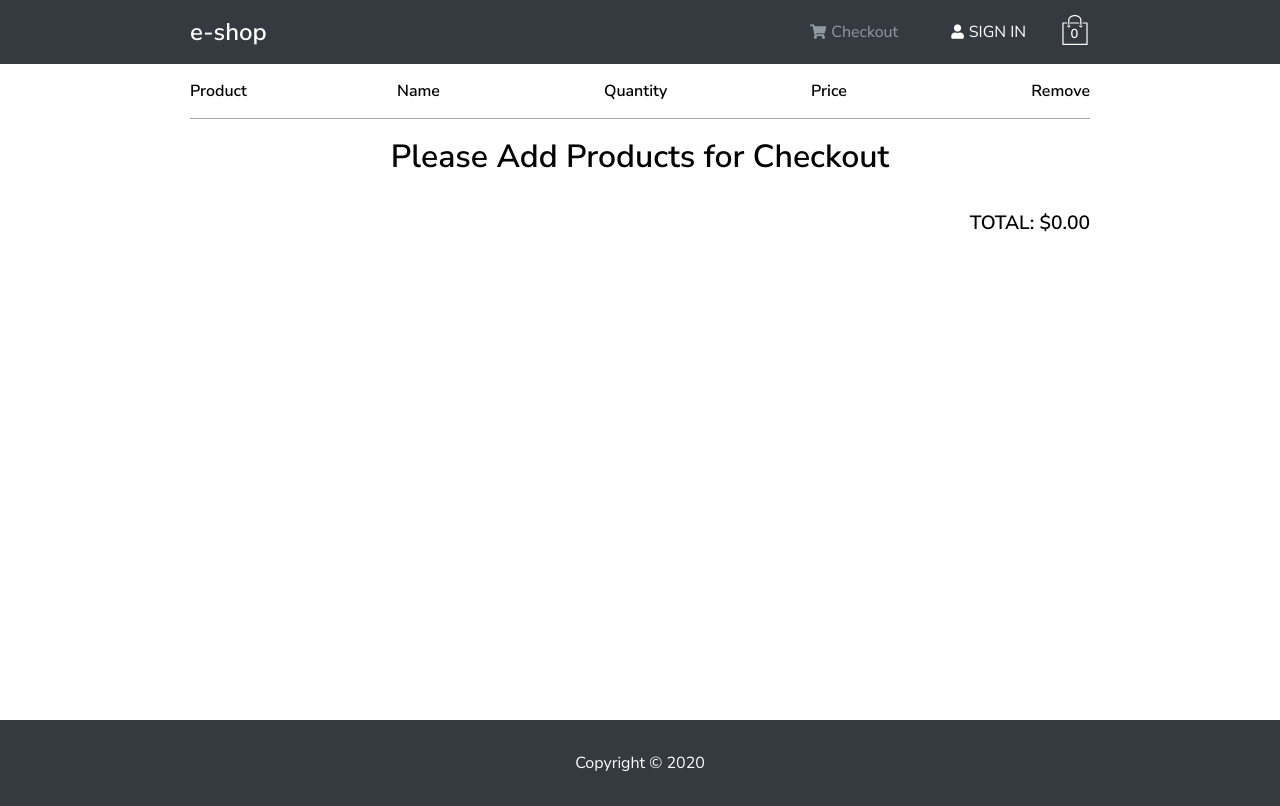
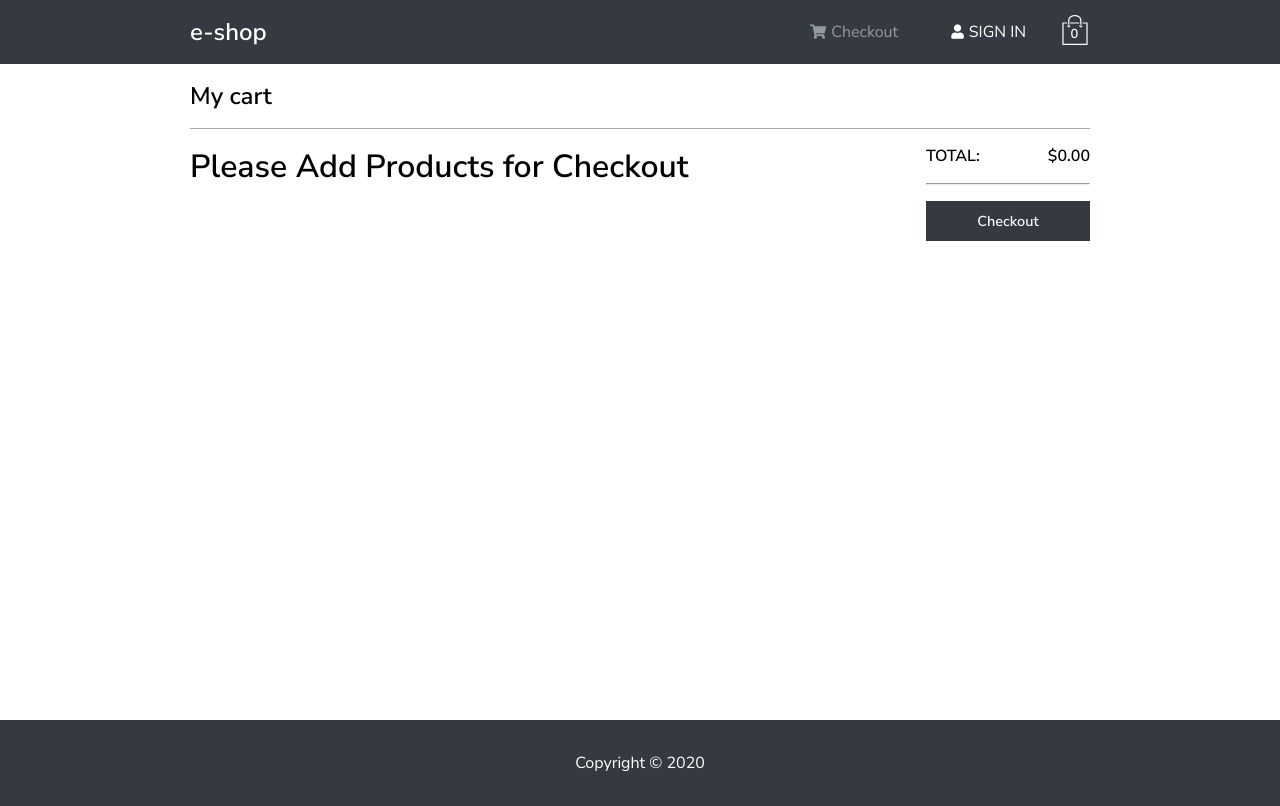
Before and after one commit to radu-alin/e-shop-with-mern, a React (Create React App) app in the folder client/: page /checkout in a window 1280 px wide. Built offline with nearby package versions, Linux system fonts and the light colour scheme.

Commit message:
---onClient: --- styled: CheckoutPage and CheckoutProduct.

```diff
--- a/client/src/components/Checkout/CheckoutProducts/CheckoutProduct/CheckoutProduct.js
+++ b/client/src/components/Checkout/CheckoutProducts/CheckoutProduct/CheckoutProduct.js
@@ -14,33 +14,54 @@ const CheckoutProduct = ({
   return (
     <article id="CheckoutProduct">
       <div className="checkout-product">
-        <div className="checkout-product-image-container">
+        <div className="checkout-product-image">
           <img src={image} alt="product" />
         </div>
-        <span className="checkout-product-name">
+        <div className="checkout-product-content">
+          <div className="checkout-product-content-left">
+            <div className="checkout-product-content-left-title">
+              <span>
+                <strong>
                   <Link to={'/products/' + _id}>{name}</Link>
+                </strong>
               </span>
-        <span className="checkout-product-quantity">
+            </div>
+            <div className="checkout-product-content-left-quantity">
               <div
-            className="checkout-product-quantity-arrow-left"
+                className="checkout-product-content-left-quantity-arrow-left"
                 onClick={() => onCartDecreaseProduct(cartProductDetails)}
               >
                 &#60;
               </div>
-          <span className="checkout-product-quantity-value">{quantity}</span>
+              <span className="checkout-product-content-left-quantity-value">
+                <span>
+                  <strong>{quantity}</strong>
+                </span>
+              </span>
               <div
-            className="checkout-product-quantity-arrow-right"
+                className="checkout-product-content-left-quantity-arrow-right"
                 onClick={() => onCartAddProduct(cartProductDetails)}
               >
                 &#62;
               </div>
+            </div>
+          </div>
+          <div className="checkout-product-content-right">
+            <div className="checkout-product-content-right-price">
+              <span>
+                <strong>&#36; {price}</strong>
               </span>
-        <span className="checkout-product-price">{price}</span>
+              <span> per/item</span>
+            </div>
+            <div className="checkout-product-content-right-action-icons">
               <div
-          className="checkout-product-remove-button"
+                className="checkout-product-content-right-action-icons-remove-button"
                 onClick={() => onCartClearProduct(_id)}
               >
-          &#10005;
+                <i className="far fa-trash-alt"></i>
+              </div>
+            </div>
+          </div>
         </div>
       </div>
     </article>
@@ -48,3 +69,36 @@ const CheckoutProduct = ({
 };
 
 export default memo(CheckoutProduct);
+
+// const [quantitySelected, setQuantitySelected] = useState(0);
+
+// const renderInputSelectHandler = () => {
+//   const maxLenght = productDetails.countInStock;
+//   const renderInputSelect = [];
+//   for (let i = 0; i <= maxLenght; i++) {
+//     renderInputSelect.push(
+//       <option key={i} value={i}>
+//         {i}
+//       </option>
+//     );
+//   }
+//   return renderInputSelect;
+// };
+
+// const renderFormHandler = () => (
+//   <>
+//     {productDetails.countInStock ? (
+//       <>
+//         <div className="product-details-content-text-right-quantity">
+//           <form onChange={(e) => submitFormHandler(e)}>
+//             <label>Quantity:</label>
+//             <select>{renderInputSelectHandler()}</select>
+//           </form>
+//         </div>
+//         <hr></hr>
+//       </>
+//     ) : null}
+//   </>
+// );
+
+// const submitFormHandler = (e) => setQuantitySelected(e.target.value);
--- a/client/src/components/Checkout/CheckoutProducts/CheckoutProduct/CheckoutProduct.scss
+++ b/client/src/components/Checkout/CheckoutProducts/CheckoutProduct/CheckoutProduct.scss
@@ -1,53 +1,96 @@
 .checkout-product {
   width: 100%;
   display: flex;
-  min-height: 100px;
+
+  @media (max-width: 576px) {
+    display: flex;
+    flex-direction: column;
+  }
+
   border-bottom: 1px solid darkgrey;
-  padding: 15px 0;
-  font-size: 1rem;
-  align-items: center;
+  padding: 1rem 0;
+  cursor: default;
+  font-size: 1.2rem;
 
-  &-image-container {
-    width: 23%;
-    padding-right: 15px;
+  &-image {
+    min-width: 180px;
+    min-height: 180px;
+
+    @media (max-width: 576px) {
+      width: 100%;
+    }
 
     img {
+      width: 180px;
+      height: 180px;
+      object-fit: cover;
+
+      @media (max-width: 576px) {
         width: 100%;
-      height: 100%;
+        height: auto;
       }
     }
-  &-name,
-  &-quantity,
-  &-price {
-    width: 23%;
   }
 
-  &-name {
+  &-content {
+    width: 100%;
+    display: flex;
+    justify-content: space-between;
+
+    &-left {
+      width: 100%;
+      display: flex;
+      flex-direction: column;
+      justify-content: space-between;
+      padding: 0 1rem 0 1rem;
+
+      &-title {
         & a {
           color: #000;
         }
       }
 
       &-quantity {
-    padding-left: 20px;
         display: flex;
-    // flex-direction: row;
         &-arrow-left {
-      padding-right: 9px;
+          padding-right: 10px;
           &:hover {
             cursor: pointer;
           }
         }
         &-arrow-right {
-      padding-left: 9px;
+          padding-left: 10px;
           &:hover {
             cursor: pointer;
           }
         }
       }
+    }
 
+    &-right {
+      min-width: 100px;
+      display: flex;
+      align-items: flex-end;
+      flex-direction: column;
+      justify-content: space-between;
+
+      &-price {
+        span:last-of-type {
+          font-size: 1rem;
+        }
+        text-align: right;
+        width: 100%;
+      }
+      &-action-icons {
         &-remove-button {
-    margin-left: 30px;
+          padding-top: 1rem;
+          i {
+            margin-top: 1rem;
             cursor: pointer;
+            font-size: 1.3rem;
           }
         }
+      }
+    }
+  }
+}
--- a/client/src/pages/CheckoutPage/CheckoutPage.js
+++ b/client/src/pages/CheckoutPage/CheckoutPage.js
@@ -1,6 +1,8 @@
 import { connect } from 'react-redux';
 
 import CheckoutProducts from '../../components/Checkout/CheckoutProducts/CheckoutProducts';
+
+import Button from '../../components/UI/Button/Button';
 
 import {
   cartClearProduct,
@@ -22,51 +24,40 @@ const CheckoutPage = ({
   onCartAddProduct,
   onCartDecreaseProduct,
 }) => {
+  const checkoutProductsView = cartProducts.length ? (
+    <CheckoutProducts
+      cartProducts={cartProducts}
+      onCartClearProduct={onCartClearProduct}
+      onCartAddProduct={onCartAddProduct}
+      onCartDecreaseProduct={onCartDecreaseProduct}
+    />
+  ) : (
+    <h1 className="py-1">Please Add Products for Checkout</h1>
+  );
   return (
     <main id="CheckoutPage">
       <div className="checkout-page">
         <div className="checkout-page-header py-1">
-          <div className="checkout-page-header-block">
-            <span>
-              <strong>Product</strong>
-            </span>
+          <h1>
+            <strong>My cart</strong>
+          </h1>
+        </div>
+        <div className="checkout-page-content">
+          <div className="checkout-page-content-products">
+            {checkoutProductsView}
           </div>
-          <div className="checkout-page-header-block">
-            <span>
-              <strong>Name</strong>
-            </span>
+          <div className="checkout-page-content-total">
+            <div className="checkout-page-content-total-sum">
+              <span>
+                <strong>TOTAL:</strong>
+              </span>
+              <span>
+                <strong>${cartTotalValue.toFixed(2)}</strong>
+              </span>
+            </div>
+            <hr></hr>
+            <Button type="btn-gray-dark">Checkout</Button>
           </div>
-          <div className="checkout-page-header-block">
-            <span>
-              <strong>Quantity</strong>
-            </span>
-          </div>
-          <div className="checkout-page-header-block">
-            <span>
-              <strong>Price</strong>
-            </span>
-          </div>
-          <div className="checkout-page-header-block">
-            <span>
-              <strong>Remove</strong>
-            </span>
-          </div>
-        </div>
-        {cartProducts.length ? (
-          <CheckoutProducts
-            cartProducts={cartProducts}
-            onCartClearProduct={onCartClearProduct}
-            onCartAddProduct={onCartAddProduct}
-            onCartDecreaseProduct={onCartDecreaseProduct}
-          />
-        ) : (
-          <h1 className="py-1">Please Add Products for Checkout</h1>
-        )}
-
-        <div className="checkout-page-total">
-          <span>
-            <strong>TOTAL: ${cartTotalValue.toFixed(2)}</strong>
-          </span>
         </div>
       </div>
     </main>
--- a/client/src/pages/CheckoutPage/CheckoutPage.scss
+++ b/client/src/pages/CheckoutPage/CheckoutPage.scss
@@ -1,8 +1,5 @@
 .checkout-page {
   width: 100%;
-  display: flex;
-  flex-direction: column;
-  align-items: center;
 
   @media (max-width: 994px) {
     padding: 0 1rem 0 1rem;
@@ -10,29 +7,52 @@
 
   &-header {
     width: 100%;
-    display: flex;
+    font-size: 0.75rem;
     border-bottom: 1px solid darkgrey;
-    &-block {
-      text-transform: capitalize;
-      width: 23%;
+  }
 
-      &:last-child {
-        width: 8%;
-        & span {
-          float: right;
-        }
+  &-content {
+    width: 100%;
+    height: 100%;
+    display: grid;
+    grid-template-columns: 4fr 1fr;
+
+    @media (max-width: 768px) {
+      display: flex;
+      flex-direction: column;
+    }
+
+    &-products {
+      width: 100%;
+      padding-right: 1rem;
+
+      @media (max-width: 768px) {
+        padding-right: 0;
+      }
+    }
+
+    &-total {
+      display: flex;
+      flex-direction: column;
+      padding: 1rem 0 1rem 1rem;
+
+      @media (max-width: 768px) {
+        padding: 1rem 0 1rem 0;
+      }
+
+      &-sum {
+        display: flex;
+        align-items: center;
+        justify-content: space-between;
+        margin-bottom: 1rem;
+      }
+
+      & button {
+        margin-top: 1rem;
+        padding: 10px;
+        font-size: 0.9rem;
+        width: 100%;
       }
     }
   }
-
-  &-total {
-    margin-top: 1rem;
-    margin-left: auto;
-    font-size: 1.2rem;
-  }
-
-  button {
-    margin-left: auto;
-    margin-top: 30px;
-  }
 }
```
Also changed, not shown: client/src/components/Product/ProductDetails/ProductDetails.js (+0 -33 lines), client/src/components/Checkout/CheckoutProducts/CheckoutProducts.scss (deleted). Lines whose indentation alone changed are shown as unchanged.
